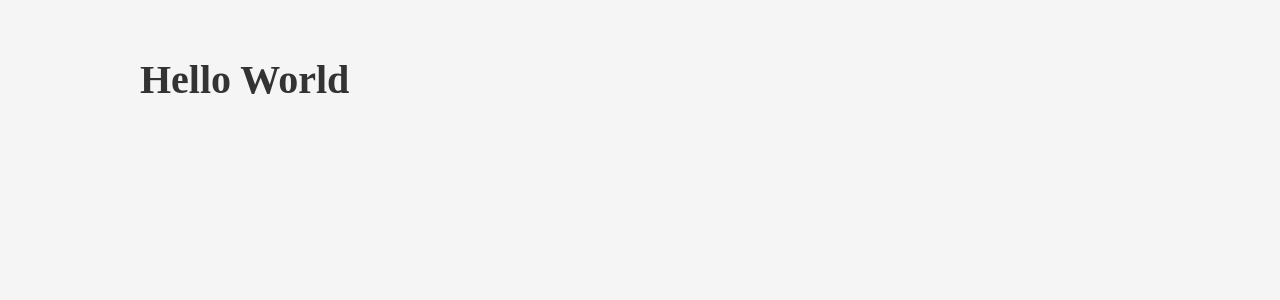
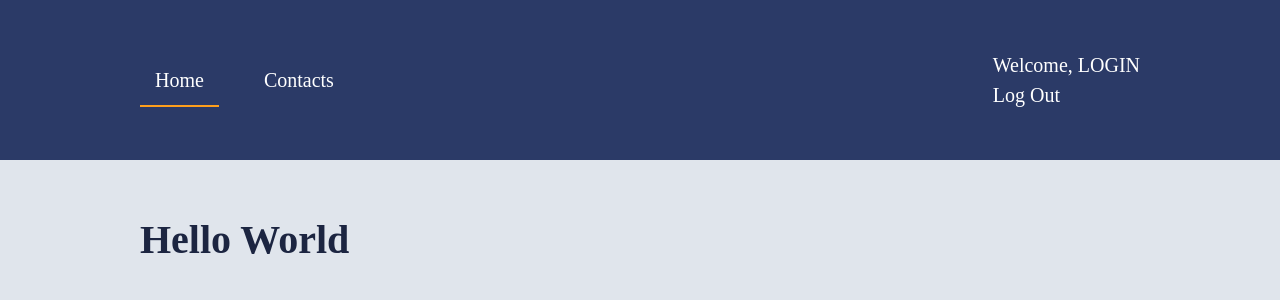
Before and after one commit to Dmitry-Gorelkin/goit-react-hw-08, a React (Vite) app: page / in a window 1280 px wide. Shown: the top 300 px of the page. Built offline with nearby package versions, Linux system fonts and the light colour scheme.

Commit message:
add_header

```diff
--- /dev/null
+++ b/src/components/AuthNav/AuthNav.jsx
@@ -0,0 +1,11 @@
+import { NavigationContrainer } from '../UI/NavigationContrainer/NavigationContrainer.styled';
+import { NavigationLink } from '../UI/NavigationLink/NavigationLink.styled';
+
+export const AuthNav = () => {
+  return (
+    <NavigationContrainer>
+      <NavigationLink to="/registration">Registration</NavigationLink>
+      <NavigationLink to="/login">Log In</NavigationLink>
+    </NavigationContrainer>
+  );
+};
--- /dev/null
+++ b/src/components/Header/Header.jsx
@@ -0,0 +1,22 @@
+import { AuthNav } from '../AuthNav/AuthNav';
+import { Navigation } from '../Navigation/Navigation';
+import { Container } from '../UI/Conteiner/Container.styled';
+import { Section } from '../UI/Section/Section.styled';
+import { UserMenu } from '../UserMenu/UserMenu';
+import { HeaderBox, HeaderContrainer } from './Header.styled';
+
+export const Header = () => {
+  return (
+    <HeaderBox>
+      <Container>
+        <Section>
+          <HeaderContrainer>
+            <Navigation />
+            {/* <AuthNav /> */}
+            <UserMenu />
+          </HeaderContrainer>
+        </Section>
+      </Container>
+    </HeaderBox>
+  );
+};
--- /dev/null
+++ b/src/components/Header/Header.styled.jsx
@@ -0,0 +1,12 @@
+import styled from 'styled-components';
+
+export const HeaderBox = styled.div`
+  color: ${p => p.theme.colors.textWhite};
+  background-color: ${p => p.theme.colors.backgroundSecondary};
+`;
+
+export const HeaderContrainer = styled.div`
+  display: flex;
+  justify-content: space-between;
+  align-items: center;
+`;
--- a/src/components/Layout.jsx
+++ b/src/components/Layout.jsx
@@ -3,12 +3,13 @@ import { Outlet } from 'react-router-dom';
 import { Helmet } from 'react-helmet';
 import { Container } from './UI/Conteiner/Container.styled';
 import { Section } from './UI/Section/Section.styled';
+import { Header } from './Header/Header';
 
 export const Layout = () => {
   return (
     <>
       <Helmet></Helmet>
-      {/* какойто АПП БАР */}
+      <Header />
       <Container>
         <Section>
           <Suspense>
--- /dev/null
+++ b/src/components/Navigation/Navigation.jsx
@@ -0,0 +1,11 @@
+import { NavigationContrainer } from '../UI/NavigationContrainer/NavigationContrainer.styled';
+import { NavigationLink } from '../UI/NavigationLink/NavigationLink.styled';
+
+export const Navigation = () => {
+  return (
+    <NavigationContrainer>
+      <NavigationLink to="/">Home</NavigationLink>
+      <NavigationLink to="/contacts">Contacts</NavigationLink>
+    </NavigationContrainer>
+  );
+};
--- /dev/null
+++ b/src/components/UI/NavigationContrainer/NavigationContrainer.styled.jsx
@@ -0,0 +1,16 @@
+import styled from 'styled-components';
+
+export const NavigationContrainer = styled.div`
+  display: flex;
+
+  @media screen and (min-width: 425px) {
+    gap: 5vw;
+  }
+
+  @media screen and (min-width: 768px) {
+    gap: 30px;
+  }
+
+  @media screen and (min-width: 1200px) {
+  }
+`;
--- /dev/null
+++ b/src/components/UI/NavigationLink/NavigationLink.styled.jsx
@@ -0,0 +1,34 @@
+import styled from 'styled-components';
+import { NavLink } from 'react-router-dom';
+
+export const NavigationLink = styled(NavLink)`
+  display: flex;
+  align-items: center;
+
+  padding: 2px 5px;
+
+  text-decoration: none;
+  color: ${p => p.theme.colors.textWhite};
+
+  cursor: pointer;
+
+  @media screen and (min-width: 425px) {
+    padding: 5px 10px;
+  }
+
+  @media screen and (min-width: 768px) {
+    padding: 10px 15px;
+  }
+
+  @media screen and (min-width: 1200px) {
+  }
+
+  &.active {
+    box-shadow: 0px 2px 0px 0px ${p => p.theme.colors.accent};
+  }
+
+  &:hover,
+  :focus {
+    color: ${p => p.theme.colors.accent};
+  }
+`;
--- /dev/null
+++ b/src/components/UserMenu/UserMenu.jsx
@@ -0,0 +1,8 @@
+export const UserMenu = () => {
+  return (
+    <div>
+      <div>Welcome, LOGIN</div>
+      <div>Log Out</div>
+    </div>
+  );
+};
--- a/src/style/GlobalStyle.jsx
+++ b/src/style/GlobalStyle.jsx
@@ -41,6 +41,8 @@ export const GlobalStyle = createGlobalStyle`
     p {
     margin: 0;
     font-family: 'Roboto Slab', serif;
+
+    color: ${p => p.theme.colors.text};
     }
 
     ul,
--- a/src/style/theme.jsx
+++ b/src/style/theme.jsx
@@ -1,17 +1,18 @@
 export const theme = Object.freeze({
   colors: {
-    background: '#f5f5f5', // Основной фон сайта (светло-серебристый)
-    backgroundSecondary: '#e0e0e0', // Второй фон сайта для хедера и футера (светлый серый)
-    backgroundMenu: '#555555', // Цвет для открывающегося меню
+    background: '#E0E5EC', // Основной фон сайта: светло-голубой для чистого и нейтрального вида
+    backgroundSecondary: '#2B3A67', // Второй фон сайта для хедера и футера: темно-синий для хорошего контраста
+    backgroundMenu: '#A8B8D8', // Цвет для открывающегося меню: средне-голубой для плавного перехода
 
-    title: '#333333', // Цвет заголовков и текста (тёмно-серый)
+    title: '#1C2541', // Цвет заголовков и текста: темно-синий для хорошей читаемости и контраста
 
-    text: '#666666', // Основной цвет текста (серый)
-    textSecondary: '#999999', // Второй цвет текста для выделения (средний серый)
+    text: '#3A506B', // Основной цвет текста: серо-синий для удобного чтения
+    textWhite: '#FFF', //
+    textSecondary: '#5C6B8C', // Второй цвет текста для выделения: более светлый оттенок серо-синего
 
-    btn: '#4CAF50', // Цвет кнопок основной (зелёный)
-    bthHover: '#66BB6A', // Цвет кнопок для hover и фокуса (светло-зелёный)
+    btn: '#008891', // Цвет кнопок основной: насыщенный бирюзовый для акцента
+    bthHover: '#00A3A9', // Цвет кнопок для hover и фокуса: светло-бирюзовый для выделения
 
-    accent: '#FFC107', // Цвет акцента для выделения (жёлтый)
+    accent: '#FF9F1C', // Цвет акцента для выделения: яркий оранжевый для привлечения внимания к важным элементам
   },
 });
```
Also changed, not shown: src/components/UserMenu/UserMenu.styled.jsx (added).
